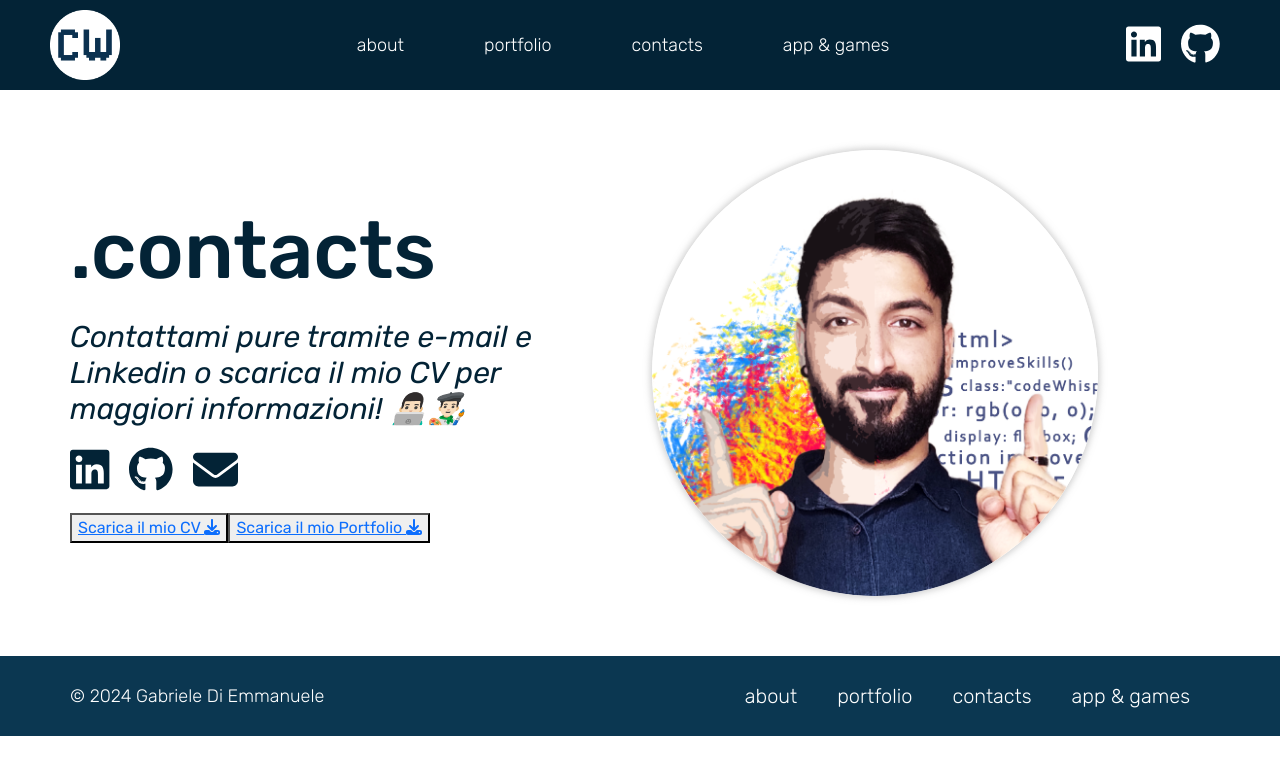
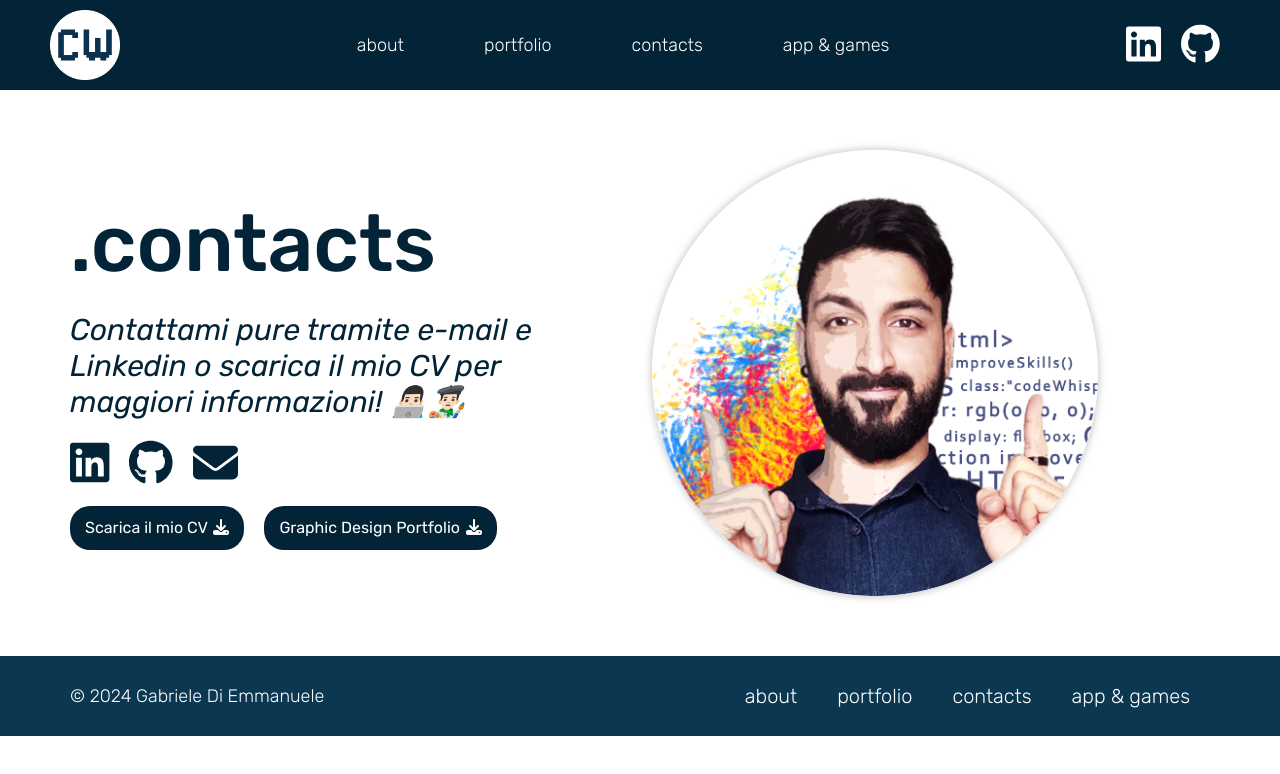
Before and after one commit to gabrielediemmanuele/gabrielediemmanuele.github.io, a Vue app: page /contacts in a window 1280 px wide. Shown: the top 774 px of the page. Built offline with nearby package versions, Linux system fonts and the light colour scheme.

Commit message:
feat: add style to downloads buttons in ContactPage

```diff
--- a/src/components/pages/ContactsPage.vue
+++ b/src/components/pages/ContactsPage.vue
@@ -34,16 +34,20 @@ export default {
               <a href=""><font-awesome-icon icon="fa-solid fa-envelope" /></a>
             </div>
             <div class="download-cont">
-              <button>
+              <button class="button btn-left">
                 <a href="" download=""
                   >Scarica il mio CV
-                  <font-awesome-icon icon="fa-solid fa-download"
+                  <font-awesome-icon
+                    class="fa-solid"
+                    icon="fa-solid fa-download"
                 /></a>
               </button>
-              <button>
+              <button class="button btn-right">
                 <a href="" download=""
-                  >Scarica il mio Portfolio
-                  <font-awesome-icon icon="fa-solid fa-download"
+                  >Graphic Design Portfolio
+                  <font-awesome-icon
+                    class="fa-solid"
+                    icon="fa-solid fa-download"
                 /></a>
               </button>
             </div>
@@ -99,6 +103,31 @@ export default {
             margin: 0 20px;
           }
         }
+
+        .download-cont {
+          .button {
+            border-radius: 20px;
+            padding: 10px 15px;
+            border: none;
+            background-color: rgb(3, 35, 54);
+            &:hover {
+              background-color: orange;
+              a {
+                color: rgb(3, 35, 54);
+              }
+            }
+            a {
+              color: white;
+              text-decoration: none;
+              .fa-solid {
+                margin-left: 2px;
+              }
+            }
+          }
+          .btn-left {
+            margin-right: 20px;
+          }
+        }
         .circular-image {
           width: 80%;
           box-shadow: 0px 0px 6px 2px rgba(166, 166, 166, 0.5);
```
